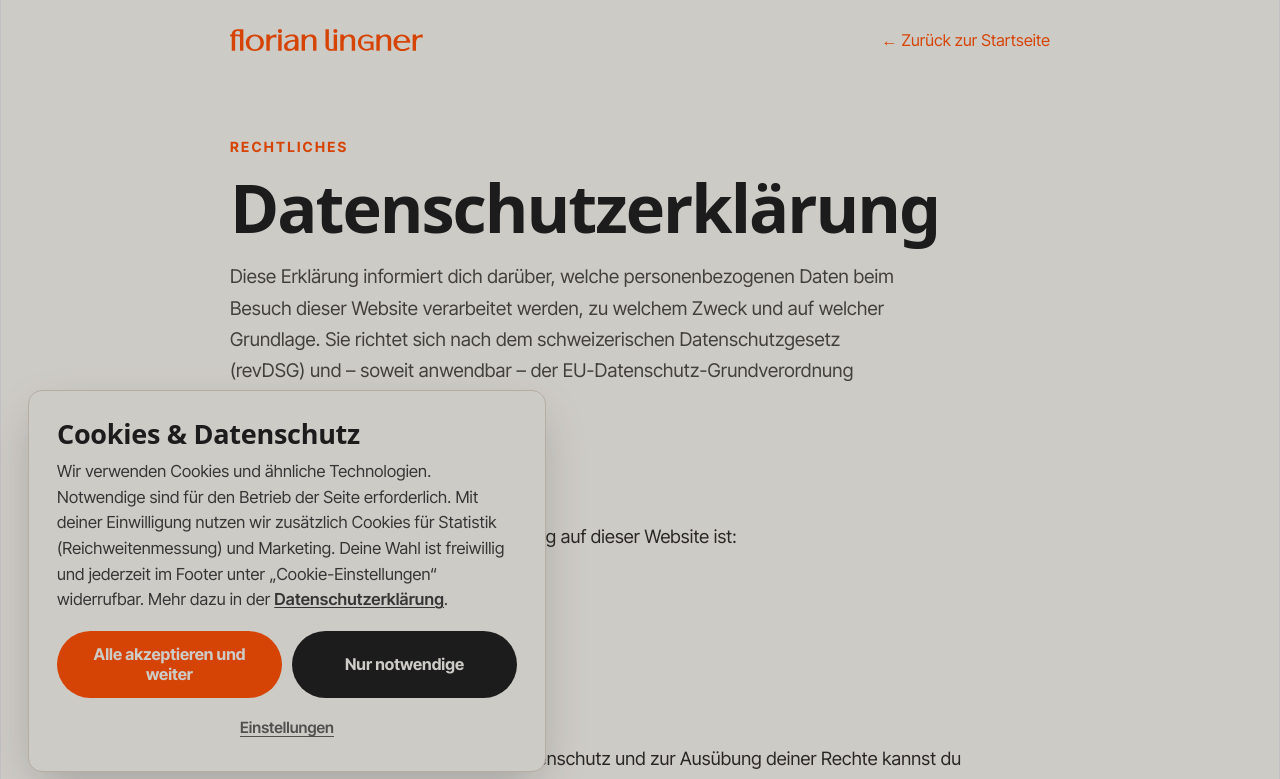
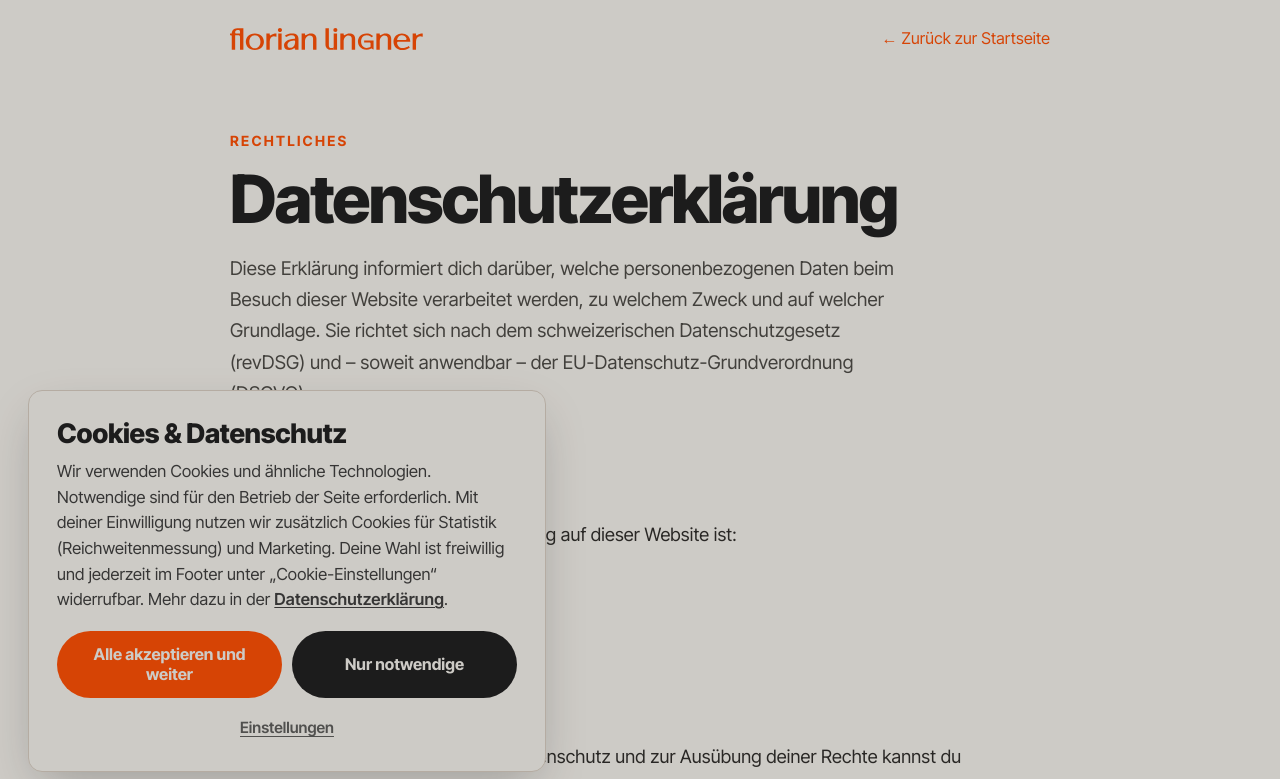
Before and after one commit to Florinho34/Website-FL-Personenmarke, a React (Vite) app: page /datenschutz in a window 1280 px wide. Shown: the top 779 px of the page. Built offline with nearby package versions, Linux system fonts and the light colour scheme.

Commit message:
umbau part 1

```diff
--- a/src/index.css
+++ b/src/index.css
@@ -1,52 +1,58 @@
+/* src/index.css
+   ============================================================
+   CI-BASIS. Die einzige globale Stildatei des Projekts.
+   Geladen aus main.jsx, gilt fuer alle Seiten.
+
+   Grundsatz: Die Basis stimmt. Seiten sollen sie NICHT
+   neutralisieren muessen.
+
+   Hier stand bis 09.07.2026 das unveraenderte Starter-Template
+   von "npm create vite" (lila Akzentfarbe, zentrierter 1126px-
+   Kasten mit Rahmen, Dark-Mode-Block, Vite-Demo-Klassen).
+   Alle Seiten haben es einzeln neutralisiert. Das ist Geschichte.
+   ============================================================ */
+
 :root {
-  --text: #6b6375;
-  --text-h: #08060d;
-  --bg: #fff;
-  --border: #e5e4e7;
-  --code-bg: #f4f3ec;
-  --accent: #aa3bff;
-  --accent-bg: rgba(170, 59, 255, 0.1);
-  --accent-border: rgba(170, 59, 255, 0.5);
-  --social-bg: rgba(244, 243, 236, 0.5);
-  --shadow:
-    rgba(0, 0, 0, 0.1) 0 10px 15px -3px, rgba(0, 0, 0, 0.05) 0 4px 6px -2px;
+  /* --- CI-Farben (kanonisch) ---------------------------------- */
+  --creme: #f4f1eb; /* Basis */
+  --cream: #f4f1eb; /* rueckwaertskompatibler Alias, nicht neu verwenden */
+  --sand: #d6cbbf;
+  --warmgrau: #afa79d;
+  --ink: #1c1c1c; /* Text */
+  --orange: #ff4d00; /* einziger Akzent, sparsam */
+  --soft: #595854; /* freigegebene CI-Ausnahme fuer Fliesstext */
 
-  --sans: system-ui, 'Segoe UI', Roboto, sans-serif;
-  --heading: system-ui, 'Segoe UI', Roboto, sans-serif;
-  --mono: ui-monospace, Consolas, monospace;
+  /* --- Form ---------------------------------------------------- */
+  --r-pill: 100px;
 
-  font: 18px/145% var(--sans);
+  /* --- Typografie ---------------------------------------------- */
+  /* ACHTUNG 18px: 1rem = 18px, nicht 16px. Im Projekt haengen ~157
+     rem-Werte daran (Impressum 38, Datenschutz 42, Startseite 23).
+     Diesen Wert zu aendern verkleinert saemtliche Schriften um 11%.
+     Er stammt zwar aus dem Vite-Template, ist aber laengst tragend.
+     Eine Aenderung waere eine Design-Entscheidung, kein Aufraeumen. */
+  font-size: 18px;
+  line-height: 1.45;
   letter-spacing: 0.18px;
-  color-scheme: light dark;
-  color: var(--text);
-  background: var(--bg);
+  font-family: "Inter Tight", system-ui, -apple-system, "Segoe UI", sans-serif;
+
+  /* --- Rendering ----------------------------------------------- */
+  /* light, nicht "light dark": Die Seite hat kein Dark-Design.
+     Vorher drehte ein prefers-color-scheme-Block die Ueberschriften
+     auf fast weiss - Ursache mehrerer Kontrast-Bugs. */
+  color-scheme: light;
+  color: var(--ink);
+  background: var(--creme);
+
   font-synthesis: none;
   text-rendering: optimizeLegibility;
   -webkit-font-smoothing: antialiased;
   -moz-osx-font-smoothing: grayscale;
-
-  @media (max-width: 1024px) {
-    font-size: 16px;
-  }
 }
 
-@media (prefers-color-scheme: dark) {
+@media (max-width: 1024px) {
   :root {
-    --text: #9ca3af;
-    --text-h: #f3f4f6;
-    --bg: #16171d;
-    --border: #2e303a;
-    --code-bg: #1f2028;
-    --accent: #c084fc;
-    --accent-bg: rgba(192, 132, 252, 0.15);
-    --accent-border: rgba(192, 132, 252, 0.5);
-    --social-bg: rgba(47, 48, 58, 0.5);
-    --shadow:
-      rgba(0, 0, 0, 0.4) 0 10px 15px -3px, rgba(0, 0, 0, 0.25) 0 4px 6px -2px;
-  }
-
-  #social .button-icon {
-    filter: invert(1) brightness(2);
+    font-size: 16px; /* gehoert zur 18px-Regel oben, siehe Kommentar */
   }
 }
 
@@ -54,58 +60,38 @@ body {
   margin: 0;
 }
 
-#root {
-  width: 1126px;
-  max-width: 100%;
-  margin: 0 auto;
-  text-align: center;
-  border-inline: 1px solid var(--border);
-  min-height: 100svh;
-  display: flex;
-  flex-direction: column;
-  box-sizing: border-box;
-}
-
-h1,
-h2 {
-  font-family: var(--heading);
-  font-weight: 500;
-  color: var(--text-h);
-}
-
-h1 {
-  font-size: 56px;
-  letter-spacing: -1.68px;
-  margin: 32px 0;
-  @media (max-width: 1024px) {
-    font-size: 36px;
-    margin: 20px 0;
-  }
-}
-h2 {
-  font-size: 24px;
-  line-height: 118%;
-  letter-spacing: -0.24px;
-  margin: 0 0 8px;
-  @media (max-width: 1024px) {
-    font-size: 20px;
-  }
-}
+/* Bewusst drin: Impressum und Datenschutz verlassen sich darauf
+   (z.B. .legal__stand setzt nur margin-top). */
 p {
   margin: 0;
 }
 
-code,
-.counter {
-  font-family: var(--mono);
-  display: inline-flex;
-  border-radius: 4px;
-  color: var(--text-h);
-}
+/* ============================================================
+   BEWUSST NICHT MEHR HIER
+   ------------------------------------------------------------
+   #root { width:1126px; text-align:center; border-inline:... }
+     -> erzeugte den dunklen Streifen rechts, die Zentrierung und
+        den Mobile-Zoom. Jede Seite hat ihn einzeln neutralisiert.
 
-code {
-  font-size: 15px;
-  line-height: 135%;
-  padding: 4px 8px;
-  background: var(--code-bg);
-}
+   h1, h2 { font-family: var(--heading); color: var(--text-h); }
+     -> Eine direkte Regel schlaegt Vererbung. Deshalb rendern H1
+        und H2 bis heute in system-ui/Segoe UI statt Inter Tight,
+        obwohl Inter Tight auf body und allen Wrappern gesetzt ist.
+        Ohne diese Regel erben die Ueberschriften korrekt.
+
+   @media (prefers-color-scheme: dark) { ... }
+     -> drehte --text-h auf #f3f4f6. Kein Dark-Design vorhanden.
+
+   --accent:#aa3bff, --text, --bg, --border, --code-bg, --shadow ...
+     -> Template-Variablen. Am 09.07.2026 geprueft: keine einzige
+        Datei ausserhalb der (toten) App.css benutzt sie.
+
+   code {...}, .counter {...}
+     -> Vite-Demo. Kein <code>-Element im Projekt.
+
+   box-sizing: border-box global
+     -> ABSICHTLICH NICHT. Impressum und Datenschutz setzen nirgends
+        box-sizing; ihr .legal__main (max-width 820px + Padding) wuerde
+        um bis zu 64px schmaler. Startseite, Philosophie, Mentoring und
+        Vertrag setzen es bereits selbst in ihrem eigenen *-Reset.
+   ============================================================ */
```
Also changed, not shown: src/App.css (deleted, +0 -184 lines).
